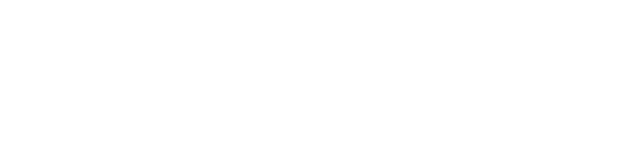
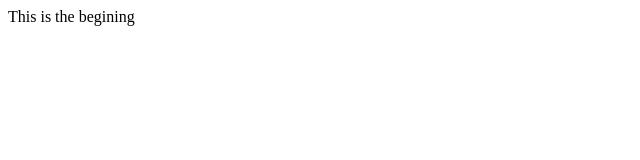
Before and after one commit to IssamPrime/sample_website, a plain HTML site: page index.html in a window 1280 px wide. Shown: the whole page, without its empty margins (0-640 px from the left). Drawn offline with Linux system fonts and the light colour scheme.

Commit message:
Second change

```diff
--- a/index.html
+++ b/index.html
@@ -3,5 +3,7 @@
 </head>
 
 <body>
-
+<p>
+  This is the begining
+</p>
 </body>
```
